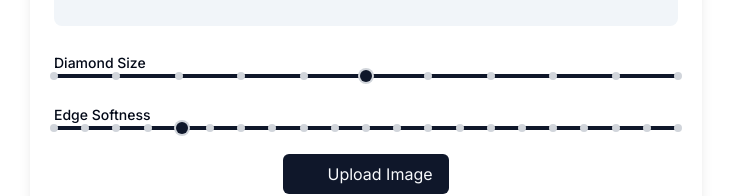
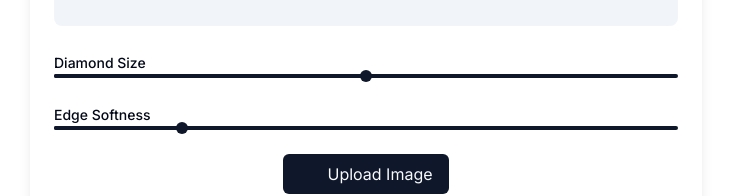
Before and after one commit to AISimplyExplained/distorted-img, a Next.js app: page /test in a window 1280 px wide. Shown: the part 626-822 px from the top of the page, without its empty margins (274-1005 px from the left). Built offline with nearby package versions, Linux system fonts and the light colour scheme.

Commit message:
Update slider.tsx

```diff
--- a/src/components/ui/slider.tsx
+++ b/src/components/ui/slider.tsx
@@ -5,45 +5,24 @@
 
 import { cn } from "@/lib/utils"
 
-const generateTicks = (min: number, max: number, step: number) => {
-    const ticks = []
-    for (let i = min; i <= max; i += step) {
-        ticks.push(
-            <div
-                key={i}
-                className="absolute top-1/2 h-2 w-2 rounded-full -translate-x-1/2 -translate-y-1/2 bg-gray-300"
-                style={{ left: `${((i - min) / (max - min)) * 100}%` }}
-            >
-
-            </div>
-        )
-    }
-    return ticks
-}
-
-interface SliderProps extends React.ComponentPropsWithoutRef<typeof SliderPrimitive.Root> {
-    min?: number
-    max?: number
-    step?: number
-}
-
-const Slider = React.forwardRef<HTMLDivElement, SliderProps>(({ className, min = 0, max = 100, step = 1, ...props }, ref) => (
+const Slider = React.forwardRef<
+  React.ElementRef<typeof SliderPrimitive.Root>,
+  React.ComponentPropsWithoutRef<typeof SliderPrimitive.Root>
+>(({ className, ...props }, ref) => (
   <SliderPrimitive.Root
     ref={ref}
-        min={min}
-        max={max}
-        step={step}
-        className={cn("relative flex w-full touch-none select-none items-center", className)}
+    className={cn(
+      "relative flex w-full touch-none select-none items-center",
+      className
+    )}
     {...props}
   >
-        <SliderPrimitive.Track className="h-1 w-full grow overflow-hidden rounded-full bg-gray-200">
-            <SliderPrimitive.Range className="absolute h-full bg-black" />
-            {generateTicks(min, max, step)}
+    <SliderPrimitive.Track className="relative h-2 w-full grow overflow-hidden rounded-full bg-secondary">
+      <SliderPrimitive.Range className="absolute h-full bg-primary" />
     </SliderPrimitive.Track>
-        <SliderPrimitive.Thumb className="block h-4 w-4 rounded-full border-gray-400 bg-white ring-2 ring-gray-300 transition-colors focus-visible:outline-none focus-visible:ring-2 focus-visible:ring-black focus-visible:ring-offset-2 disabled:pointer-events-none disabled:opacity-50" />
+    <SliderPrimitive.Thumb className="block h-5 w-5 rounded-full border-2 border-primary bg-background ring-offset-background transition-colors focus-visible:outline-none focus-visible:ring-2 focus-visible:ring-ring focus-visible:ring-offset-2 disabled:pointer-events-none disabled:opacity-50" />
   </SliderPrimitive.Root>
 ))
-
 Slider.displayName = SliderPrimitive.Root.displayName
 
 export { Slider }
```
Lines whose indentation alone changed are shown as unchanged.
